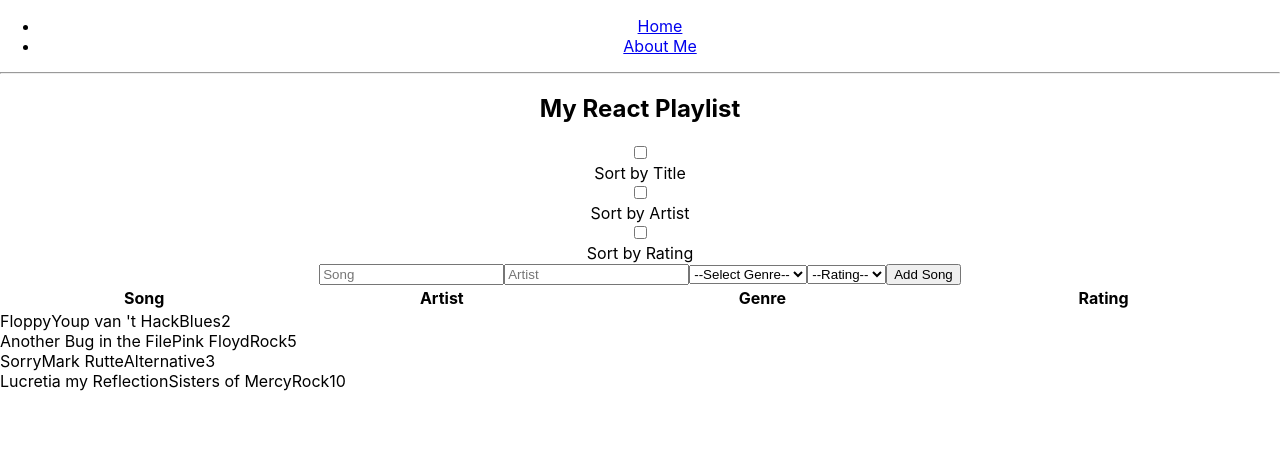
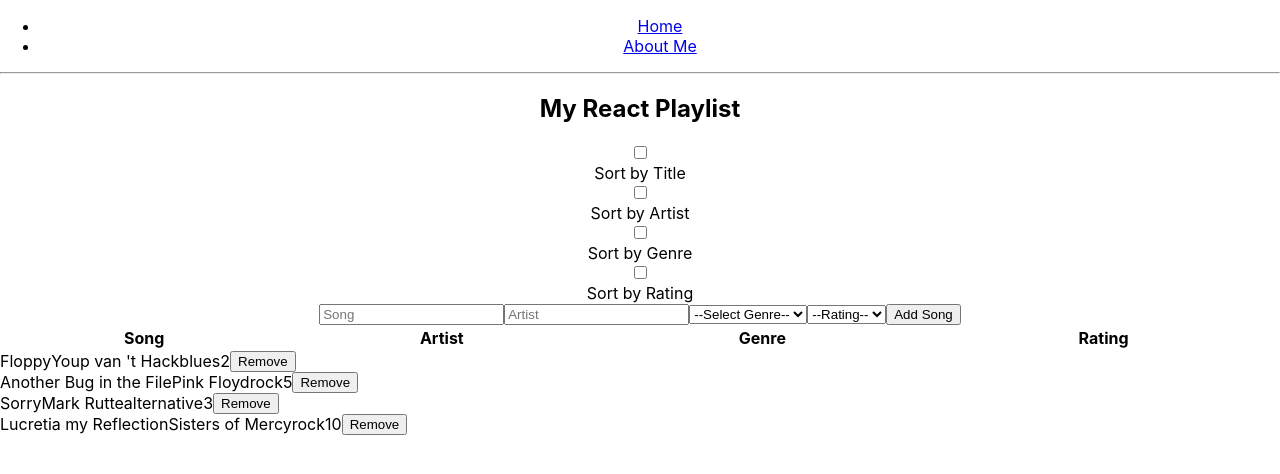
Before and after one commit to Klein93/EindopdrachtReact, a React (Create React App) app in the folder my-playlist-app/: page / in a window 1280 px wide. Shown: the top 474 px of the page. Built offline with nearby package versions, Linux system fonts and the light colour scheme.

Commit message:
delete button toegevoeg

```diff
--- a/my-playlist-app/src/components/CheckboxArtist.js
+++ /dev/null
@@ -1,11 +0,0 @@
-import React from "react"
-
-function CheckboxArtist(props) {
-    return (
-        <div>Sort by Artist
-            <input type="checkbox" onChange={props.filterArtist}></input>
-        </div>
-    )
-}
-
-export default CheckboxArtist
--- a/my-playlist-app/src/components/CheckboxRating.js
+++ /dev/null
@@ -1,11 +0,0 @@
-import React from "react"
-
-function CheckboxRating(props) {
-    return (
-        <div>Sort by Rating
-            <input type="checkbox" onChange={props.filterRating}></input>
-        </div>
-    )
-}
-
-export default CheckboxRating
--- a/my-playlist-app/src/components/CheckboxTitle.js
+++ /dev/null
@@ -1,11 +0,0 @@
-import React from "react"
-
-function CheckboxTitle(props) {
-    return (
-        <div>Sort by Title
-            <input type="checkbox" onChange={props.filterTitle}></input>
-        </div>
-    )
-}
-
-export default CheckboxTitle
--- a/my-playlist-app/src/components/ListItem.js
+++ b/my-playlist-app/src/components/ListItem.js
@@ -8,6 +8,7 @@ function ListItem(props) {
             <div>{props.artist}</div>
             <div>{props.genre}</div>
             <div>{props.rating}</div>
+            <button onClick={() => props.removeSong(props.id)}>Remove</button>
         </div>
     )
 
--- a/my-playlist-app/src/components/SongList.js
+++ b/my-playlist-app/src/components/SongList.js
@@ -7,8 +7,8 @@ import ListItem from "./ListItem"
 function SongList(props) {
     const songItems = props.songs.map(song =>
 
-        <ListItem key={song.id} title={song.title} artist={song.artist}
-            genre={song.genre} rating={song.rating} />)
+        <ListItem key={song.id} id={song.id} title={song.title} artist={song.artist}
+            genre={song.genre} rating={song.rating} removeSong={props.removeSong} />)
 
     return (
         <div>
--- a/my-playlist-app/src/components/SongOverview.js
+++ b/my-playlist-app/src/components/SongOverview.js
@@ -1,9 +1,6 @@
 import React from "react"
 import SongForm from "./SongForm"
 import SongList from "./SongList"
-import CheckboxTitle from "./CheckboxTitle"
-import CheckboxArtist from "./CheckboxArtist"
-import CheckboxRating from "./CheckboxRating"
 import Checkbox from "./Checkbox"
 
 class SongOverview extends React.Component {
@@ -17,28 +14,28 @@ class SongOverview extends React.Component {
                     id: 1,
                     title: `Floppy`,
                     artist: `Youp van 't Hack`,
-                    genre: `Blues`,
+                    genre: `blues`,
                     rating: `2`
                 },
                 {
                     id: 2,
                     title: `Another Bug in the File`,
                     artist: `Pink Floyd`,
-                    genre: `Rock`,
+                    genre: `rock`,
                     rating: `5`
                 },
                 {
                     id: 3,
                     title: `Sorry`,
                     artist: `Mark Rutte`,
-                    genre: `Alternative`,
+                    genre: `alternative`,
                     rating: `3`
                 },
                 {
                     id: 4,
                     title: `Lucretia my Reflection`,
                     artist: `Sisters of Mercy`,
-                    genre: `Rock`,
+                    genre: `rock`,
                     rating: `10`
                 }
             ]
@@ -48,7 +45,8 @@ class SongOverview extends React.Component {
         this.sortTitle = this.sortTitle.bind(this)
         this.sortArtist = this.sortArtist.bind(this)
         this.sortRating = this.sortRating.bind(this)
-
+        this.sortGenre = this.sortGenre.bind(this)
+        this.removeSong = this.removeSong.bind(this)
     }
 
     addSong = (song) => {
@@ -82,18 +80,32 @@ class SongOverview extends React.Component {
         this.setState({
             songs: sortedByRating
         })
-    }
+    };
+
+    sortGenre = () => {
+        const sortedByGenre = this.state.songs.sort((a, b) => (a.genre > b.genre) ? 1 : -1);
+        this.setState({
+            songs: sortedByGenre
+        })
+    };
+
+    removeSong = (songId) => {
+        const updatedList = this.state.songs.filter((item) => {
+            return (item.id !== songId)
+        })
+        this.setState({
+            songs: updatedList
+        })
+    };
 
     render() {
         return (
             <div>
                 <Checkbox sortFunction={this.sortTitle} />Sort by Title
                 <Checkbox sortFunction={this.sortArtist} />Sort by Artist
+                <Checkbox sortFunction={this.sortGenre} />Sort by Genre
                 <Checkbox sortFunction={this.sortRating} />Sort by Rating
 
-                {/* <CheckboxTitle filterTitle={this.filterTitle} />
-                <CheckboxArtist filterArtist={this.filterArtist} />
-                <CheckboxRating filterRating={this.filterRating} /> */}
                 <SongForm addSong={this.addSong} />
                 <table style={{ width: `100%` }}>
                     <tbody>
@@ -105,7 +117,7 @@ class SongOverview extends React.Component {
                         </tr>
                     </tbody>
                 </table>
-                <SongList songs={this.state.songs} />
+                <SongList removeSong={this.removeSong} songs={this.state.songs} />
             </div >
         );
     }
```
